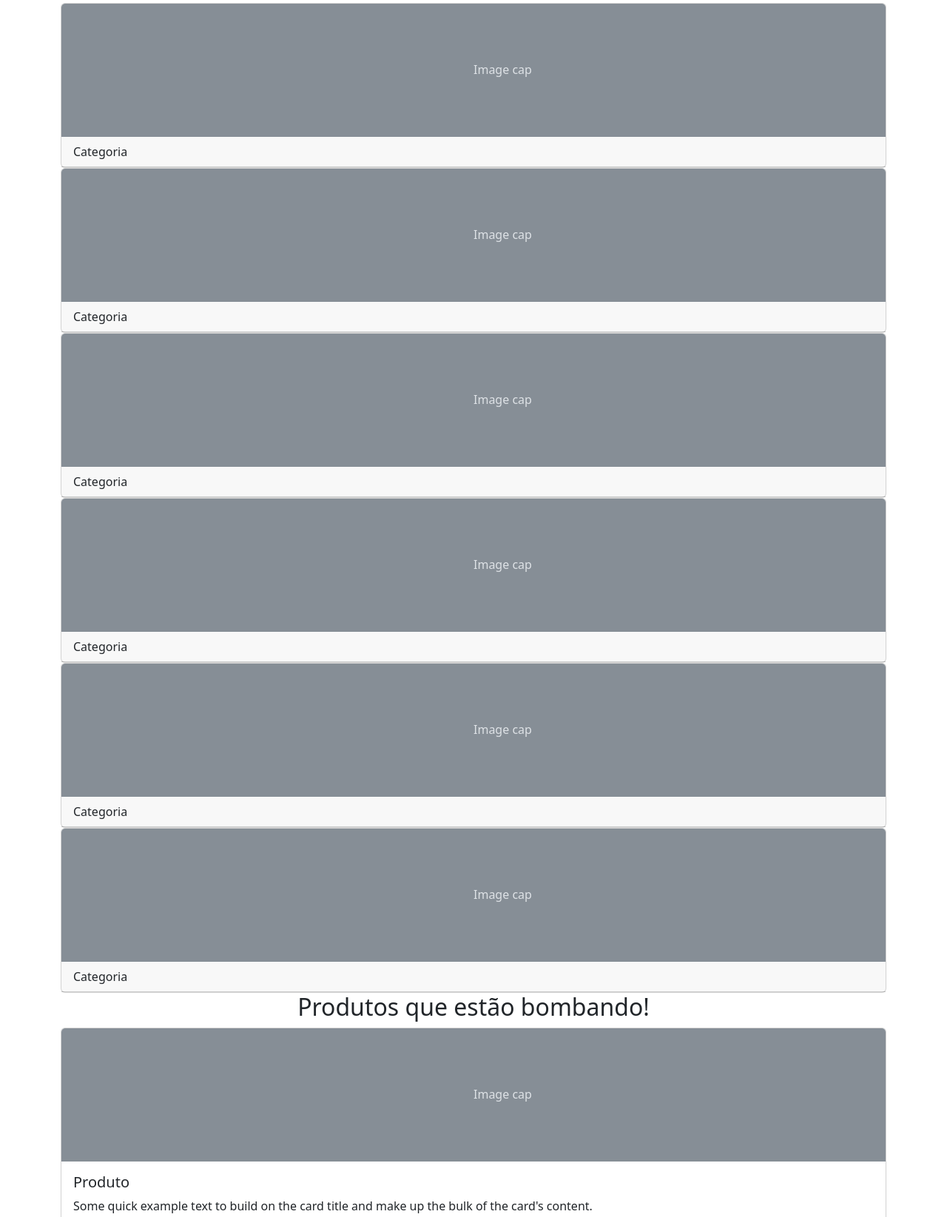
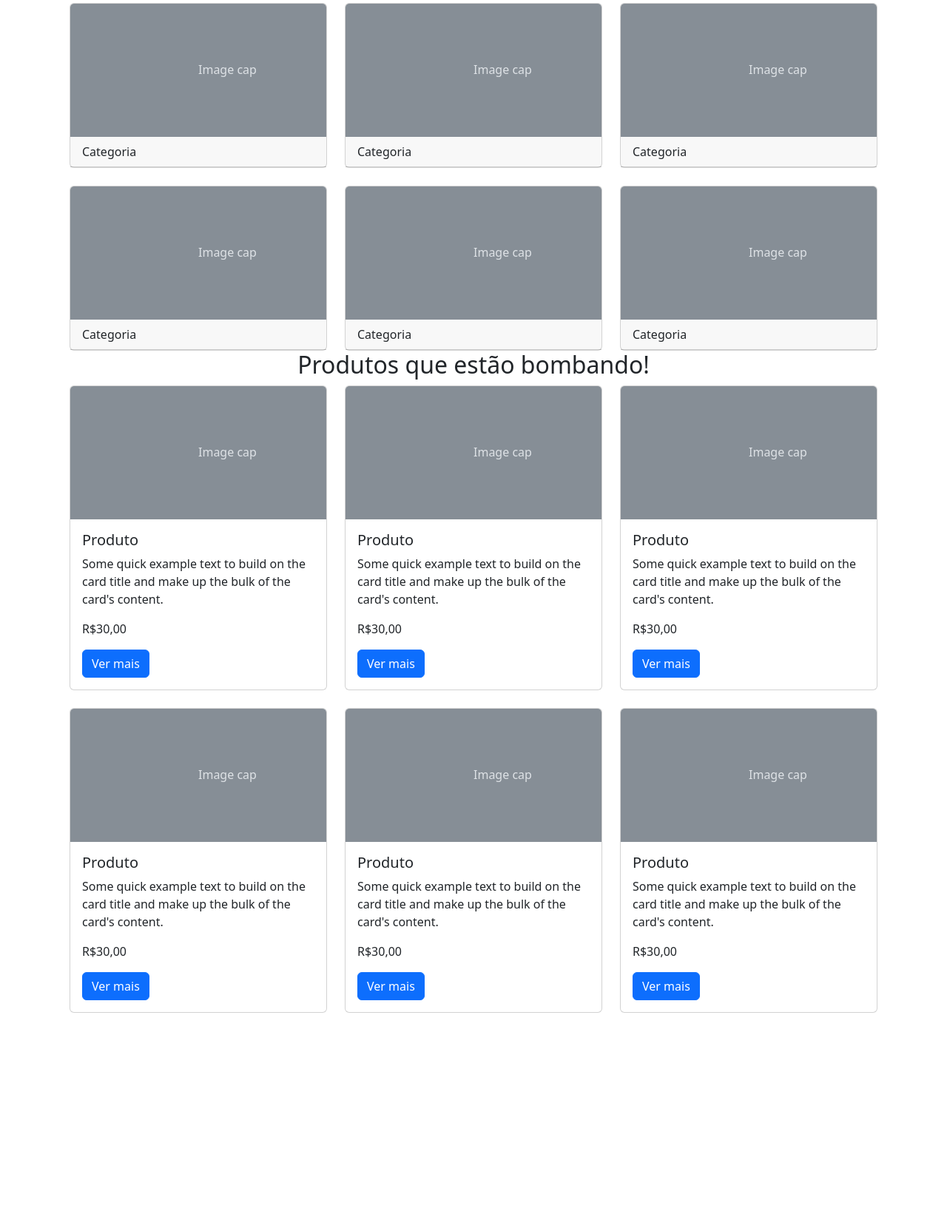
Before and after one commit to erikkaugusto/meteora, a plain HTML site: page index.html in a window 1280 px wide. Shown: the part 498-2143 px from the top of the page at 74% size. After the commit the page ends 1891 px from the top, so only its background shows below. Drawn offline with nearby package versions, Linux system fonts and the light colour scheme.

Commit message:
categoria e produtos

```diff
--- a/index.html
+++ b/index.html
@@ -10,7 +10,7 @@
 </head>
 
 <body>
-    <nav class="navbar navbar-expand-lg bg-body-tertiary">
+    <nav class="navbar navbar-expand-md bg-body-tertiary">
         <div class="container-fluid">
             <a class="navbar-brand" href="#">Meteora</a>
             <button class="navbar-toggler" type="button" data-bs-toggle="collapse"
@@ -19,7 +19,7 @@
                 <span class="navbar-toggler-icon"></span>
             </button>
             <div class="collapse navbar-collapse" id="navbarSupportedContent">
-                <ul class="navbar-nav me-auto mb-2 mb-lg-0">
+                <ul class="navbar-nav me-auto">
                     <li class="nav-item">
                         <a class="nav-link active" aria-current="page" href="#">Home</a>
                     </li>
@@ -105,70 +105,13 @@
 
     <h2 class="text-center">Busque por categoria:</h2>
 
-    <div class="container">
+    <div class="container row mx-auto g-4">
+
+        <div class="col-6 col-md-4 col-xxl-2">
             <div class="card">
-            <svg class="bd-placeholder-img card-img-top" width="100%" height="180" xmlns="http://www.w3.org/2000/svg"
-                role="img" aria-label="Placeholder: Image cap" preserveAspectRatio="xMidYMid slice" focusable="false">
-                <title>Placeholder</title>
-                <rect width="100%" height="100%" fill="#868e96"></rect>
-                <text x="50%" y="50%" fill="#dee2e6" dy=".3em">Image cap</text>
-            </svg>
-            <div class="card-header">
-                <p class="card-text">Categoria</p>
-            </div>
-        </div>
-
-        <div class="card">
-            <svg class="bd-placeholder-img card-img-top" width="100%" height="180" xmlns="http://www.w3.org/2000/svg"
-                role="img" aria-label="Placeholder: Image cap" preserveAspectRatio="xMidYMid slice" focusable="false">
-                <title>Placeholder</title>
-                <rect width="100%" height="100%" fill="#868e96"></rect>
-                <text x="50%" y="50%" fill="#dee2e6" dy=".3em">Image cap</text>
-            </svg>
-            <div class="card-header">
-                <p class="card-text">Categoria</p>
-            </div>
-        </div>
-
-        <div class="card">
-            <svg class="bd-placeholder-img card-img-top" width="100%" height="180" xmlns="http://www.w3.org/2000/svg"
-                role="img" aria-label="Placeholder: Image cap" preserveAspectRatio="xMidYMid slice" focusable="false">
-                <title>Placeholder</title>
-                <rect width="100%" height="100%" fill="#868e96"></rect>
-                <text x="50%" y="50%" fill="#dee2e6" dy=".3em">Image cap</text>
-            </svg>
-            <div class="card-header">
-                <p class="card-text">Categoria</p>
-            </div>
-        </div>
-
-        <div class="card">
-            <svg class="bd-placeholder-img card-img-top" width="100%" height="180" xmlns="http://www.w3.org/2000/svg"
-                role="img" aria-label="Placeholder: Image cap" preserveAspectRatio="xMidYMid slice" focusable="false">
-                <title>Placeholder</title>
-                <rect width="100%" height="100%" fill="#868e96"></rect>
-                <text x="50%" y="50%" fill="#dee2e6" dy=".3em">Image cap</text>
-            </svg>
-            <div class="card-header">
-                <p class="card-text">Categoria</p>
-            </div>
-        </div>
-
-        <div class="card">
-            <svg class="bd-placeholder-img card-img-top" width="100%" height="180" xmlns="http://www.w3.org/2000/svg"
-                role="img" aria-label="Placeholder: Image cap" preserveAspectRatio="xMidYMid slice" focusable="false">
-                <title>Placeholder</title>
-                <rect width="100%" height="100%" fill="#868e96"></rect>
-                <text x="50%" y="50%" fill="#dee2e6" dy=".3em">Image cap</text>
-            </svg>
-            <div class="card-header">
-                <p class="card-text">Categoria</p>
-            </div>
-        </div>
-
-        <div class="card">
-            <svg class="bd-placeholder-img card-img-top" width="100%" height="180" xmlns="http://www.w3.org/2000/svg"
-                role="img" aria-label="Placeholder: Image cap" preserveAspectRatio="xMidYMid slice" focusable="false">
+                <svg class="bd-placeholder-img card-img-top" width="100%" height="180"
+                    xmlns="http://www.w3.org/2000/svg" role="img" aria-label="Placeholder: Image cap"
+                    preserveAspectRatio="xMidYMid slice" focusable="false">
                     <title>Placeholder</title>
                     <rect width="100%" height="100%" fill="#868e96"></rect>
                     <text x="50%" y="50%" fill="#dee2e6" dy=".3em">Image cap</text>
@@ -179,97 +122,92 @@
             </div>
         </div>
 
-    <h2 class="text-center">Produtos que estão bombando!</h2>
-
-    <div class="container">
+        <div class="col-6 col-md-4 col-xxl-2">
             <div class="card">
-            <svg class="bd-placeholder-img card-img-top" width="100%" height="180" xmlns="http://www.w3.org/2000/svg"
-                role="img" aria-label="Placeholder: Image cap" preserveAspectRatio="xMidYMid slice" focusable="false">
+                <svg class="bd-placeholder-img card-img-top" width="100%" height="180"
+                    xmlns="http://www.w3.org/2000/svg" role="img" aria-label="Placeholder: Image cap"
+                    preserveAspectRatio="xMidYMid slice" focusable="false">
                     <title>Placeholder</title>
                     <rect width="100%" height="100%" fill="#868e96"></rect>
                     <text x="50%" y="50%" fill="#dee2e6" dy=".3em">Image cap</text>
                 </svg>
-            <div class="card-body">
-                <h5 class="card-title">Produto</h5>
-                <p class="card-text">
-                    Some quick example text to build on the card title and make up the
-                    bulk of the card's content.
-                </p>
-                <p>R$30,00</p>
-                <a href="#" class="btn btn-primary">Ver mais</a>
+                <div class="card-header">
+                    <p class="card-text">Categoria</p>
                 </div>
             </div>
+        </div>
+
+        <div class="col-6 col-md-4 col-xxl-2">
             <div class="card">
-            <svg class="bd-placeholder-img card-img-top" width="100%" height="180" xmlns="http://www.w3.org/2000/svg"
-                role="img" aria-label="Placeholder: Image cap" preserveAspectRatio="xMidYMid slice" focusable="false">
+                <svg class="bd-placeholder-img card-img-top" width="100%" height="180"
+                    xmlns="http://www.w3.org/2000/svg" role="img" aria-label="Placeholder: Image cap"
+                    preserveAspectRatio="xMidYMid slice" focusable="false">
                     <title>Placeholder</title>
                     <rect width="100%" height="100%" fill="#868e96"></rect>
                     <text x="50%" y="50%" fill="#dee2e6" dy=".3em">Image cap</text>
                 </svg>
-            <div class="card-body">
-                <h5 class="card-title">Produto</h5>
-                <p class="card-text">
-                    Some quick example text to build on the card title and make up the
-                    bulk of the card's content.
-                </p>
-                <p>R$30,00</p>
-                <a href="#" class="btn btn-primary">Ver mais</a>
+                <div class="card-header">
+                    <p class="card-text">Categoria</p>
                 </div>
             </div>
+        </div>
+
+        <div class="col-6 col-md-4 col-xxl-2">
             <div class="card">
-            <svg class="bd-placeholder-img card-img-top" width="100%" height="180" xmlns="http://www.w3.org/2000/svg"
-                role="img" aria-label="Placeholder: Image cap" preserveAspectRatio="xMidYMid slice" focusable="false">
+                <svg class="bd-placeholder-img card-img-top" width="100%" height="180"
+                    xmlns="http://www.w3.org/2000/svg" role="img" aria-label="Placeholder: Image cap"
+                    preserveAspectRatio="xMidYMid slice" focusable="false">
                     <title>Placeholder</title>
                     <rect width="100%" height="100%" fill="#868e96"></rect>
                     <text x="50%" y="50%" fill="#dee2e6" dy=".3em">Image cap</text>
                 </svg>
-            <div class="card-body">
-                <h5 class="card-title">Produto</h5>
-                <p class="card-text">
-                    Some quick example text to build on the card title and make up the
-                    bulk of the card's content.
-                </p>
-                <p>R$30,00</p>
-                <a href="#" class="btn btn-primary">Ver mais</a>
+                <div class="card-header">
+                    <p class="card-text">Categoria</p>
                 </div>
             </div>
+        </div>
+
+        <div class="col-6 col-md-4 col-xxl-2">
             <div class="card">
-            <svg class="bd-placeholder-img card-img-top" width="100%" height="180" xmlns="http://www.w3.org/2000/svg"
-                role="img" aria-label="Placeholder: Image cap" preserveAspectRatio="xMidYMid slice" focusable="false">
+
+                <svg class="bd-placeholder-img card-img-top" width="100%" height="180"
+                    xmlns="http://www.w3.org/2000/svg" role="img" aria-label="Placeholder: Image cap"
+                    preserveAspectRatio="xMidYMid slice" focusable="false">
                     <title>Placeholder</title>
                     <rect width="100%" height="100%" fill="#868e96"></rect>
                     <text x="50%" y="50%" fill="#dee2e6" dy=".3em">Image cap</text>
                 </svg>
-            <div class="card-body">
-                <h5 class="card-title">Produto</h5>
-                <p class="card-text">
-                    Some quick example text to build on the card title and make up the
-                    bulk of the card's content.
-                </p>
-                <p>R$30,00</p>
-                <a href="#" class="btn btn-primary">Ver mais</a>
+                <div class="card-header">
+                    <p class="card-text">Categoria</p>
                 </div>
             </div>
+        </div>
+
+        <div class="col-6 col-md-4 col-xxl-2">
             <div class="card">
-            <svg class="bd-placeholder-img card-img-top" width="100%" height="180" xmlns="http://www.w3.org/2000/svg"
-                role="img" aria-label="Placeholder: Image cap" preserveAspectRatio="xMidYMid slice" focusable="false">
+                <svg class="bd-placeholder-img card-img-top" width="100%" height="180"
+                    xmlns="http://www.w3.org/2000/svg" role="img" aria-label="Placeholder: Image cap"
+                    preserveAspectRatio="xMidYMid slice" focusable="false">
                     <title>Placeholder</title>
                     <rect width="100%" height="100%" fill="#868e96"></rect>
                     <text x="50%" y="50%" fill="#dee2e6" dy=".3em">Image cap</text>
                 </svg>
-            <div class="card-body">
-                <h5 class="card-title">Produto</h5>
-                <p class="card-text">
-                    Some quick example text to build on the card title and make up the
-                    bulk of the card's content.
-                </p>
-                <p>R$30,00</p>
-                <a href="#" class="btn btn-primary">Ver mais</a>
+                <div class="card-header">
+                    <p class="card-text">Categoria</p>
                 </div>
             </div>
+        </div>
+    </div>
+
+    <h2 class="text-center">Produtos que estão bombando!</h2>
+
+    <div class="container row mx-auto">
+
+        <div class="col-12 col-md-6 col-xl-4 pb-4">
             <div class="card">
-            <svg class="bd-placeholder-img card-img-top" width="100%" height="180" xmlns="http://www.w3.org/2000/svg"
-                role="img" aria-label="Placeholder: Image cap" preserveAspectRatio="xMidYMid slice" focusable="false">
+                <svg class="bd-placeholder-img card-img-top" width="100%" height="180"
+                    xmlns="http://www.w3.org/2000/svg" role="img" aria-label="Placeholder: Image cap"
+                    preserveAspectRatio="xMidYMid slice" focusable="false">
                     <title>Placeholder</title>
                     <rect width="100%" height="100%" fill="#868e96"></rect>
                     <text x="50%" y="50%" fill="#dee2e6" dy=".3em">Image cap</text>
@@ -286,6 +224,113 @@
             </div>
         </div>
 
+        <div class="col-12 col-md-6 col-xl-4 pb-4">
+            <div class="card">
+                <svg class="bd-placeholder-img card-img-top" width="100%" height="180"
+                    xmlns="http://www.w3.org/2000/svg" role="img" aria-label="Placeholder: Image cap"
+                    preserveAspectRatio="xMidYMid slice" focusable="false">
+                    <title>Placeholder</title>
+                    <rect width="100%" height="100%" fill="#868e96"></rect>
+                    <text x="50%" y="50%" fill="#dee2e6" dy=".3em">Image cap</text>
+                </svg>
+                <div class="card-body">
+                    <h5 class="card-title">Produto</h5>
+                    <p class="card-text">
+                        Some quick example text to build on the card title and make up the
+                        bulk of the card's content.
+                    </p>
+                    <p>R$30,00</p>
+                    <a href="#" class="btn btn-primary">Ver mais</a>
+                </div>
+            </div>
+        </div>
+
+        <div class="col-12 col-md-6 col-xl-4 pb-4">
+            <div class="card">
+                <svg class="bd-placeholder-img card-img-top" width="100%" height="180"
+                    xmlns="http://www.w3.org/2000/svg" role="img" aria-label="Placeholder: Image cap"
+                    preserveAspectRatio="xMidYMid slice" focusable="false">
+                    <title>Placeholder</title>
+                    <rect width="100%" height="100%" fill="#868e96"></rect>
+                    <text x="50%" y="50%" fill="#dee2e6" dy=".3em">Image cap</text>
+                </svg>
+                <div class="card-body">
+                    <h5 class="card-title">Produto</h5>
+                    <p class="card-text">
+                        Some quick example text to build on the card title and make up the
+                        bulk of the card's content.
+                    </p>
+                    <p>R$30,00</p>
+                    <a href="#" class="btn btn-primary">Ver mais</a>
+                </div>
+            </div>
+        </div>
+
+        <div class="col-12 col-md-6 col-xl-4 pb-4">
+            <div class="card">
+                <svg class="bd-placeholder-img card-img-top" width="100%" height="180"
+                    xmlns="http://www.w3.org/2000/svg" role="img" aria-label="Placeholder: Image cap"
+                    preserveAspectRatio="xMidYMid slice" focusable="false">
+                    <title>Placeholder</title>
+                    <rect width="100%" height="100%" fill="#868e96"></rect>
+                    <text x="50%" y="50%" fill="#dee2e6" dy=".3em">Image cap</text>
+                </svg>
+                <div class="card-body">
+                    <h5 class="card-title">Produto</h5>
+                    <p class="card-text">
+                        Some quick example text to build on the card title and make up the
+                        bulk of the card's content.
+                    </p>
+                    <p>R$30,00</p>
+                    <a href="#" class="btn btn-primary">Ver mais</a>
+                </div>
+            </div>
+        </div>
+
+        <div class="col-12 col-md-6 col-xl-4 pb-4">
+            <div class="card">
+                <svg class="bd-placeholder-img card-img-top" width="100%" height="180"
+                    xmlns="http://www.w3.org/2000/svg" role="img" aria-label="Placeholder: Image cap"
+                    preserveAspectRatio="xMidYMid slice" focusable="false">
+                    <title>Placeholder</title>
+                    <rect width="100%" height="100%" fill="#868e96"></rect>
+                    <text x="50%" y="50%" fill="#dee2e6" dy=".3em">Image cap</text>
+                </svg>
+                <div class="card-body">
+                    <h5 class="card-title">Produto</h5>
+                    <p class="card-text">
+                        Some quick example text to build on the card title and make up the
+                        bulk of the card's content.
+                    </p>
+                    <p>R$30,00</p>
+                    <a href="#" class="btn btn-primary">Ver mais</a>
+                </div>
+            </div>
+        </div>
+
+        <div class="col-12 col-md-6 col-xl-4 pb-4">
+            <div class="card">
+                <svg class="bd-placeholder-img card-img-top" width="100%" height="180"
+                    xmlns="http://www.w3.org/2000/svg" role="img" aria-label="Placeholder: Image cap"
+                    preserveAspectRatio="xMidYMid slice" focusable="false">
+                    <title>Placeholder</title>
+                    <rect width="100%" height="100%" fill="#868e96"></rect>
+                    <text x="50%" y="50%" fill="#dee2e6" dy=".3em">Image cap</text>
+                </svg>
+                <div class="card-body">
+                    <h5 class="card-title">Produto</h5>
+                    <p class="card-text">
+                        Some quick example text to build on the card title and make up the
+                        bulk of the card's content.
+                    </p>
+                    <p>R$30,00</p>
+                    <a href="#" class="btn btn-primary">Ver mais</a>
+                </div>
+            </div>
+        </div>
+    </div>
+    </div>
+
     <script src="https://cdn.jsdelivr.net/npm/bootstrap@5.3.3/dist/js/bootstrap.bundle.min.js"
         integrity="sha384-YvpcrYf0tY3lHB60NNkmXc5s9fDVZLESaAA55NDzOxhy9GkcIdslK1eN7N6jIeHz"
         crossorigin="anonymous"></script>
```
Lines whose indentation alone changed are shown as unchanged.
